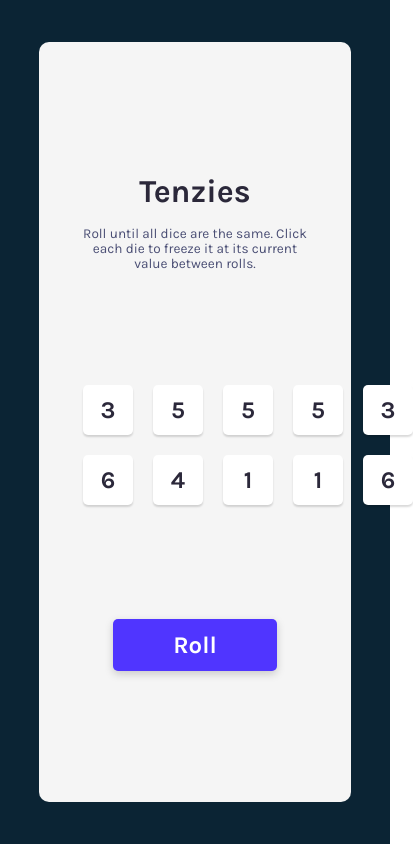
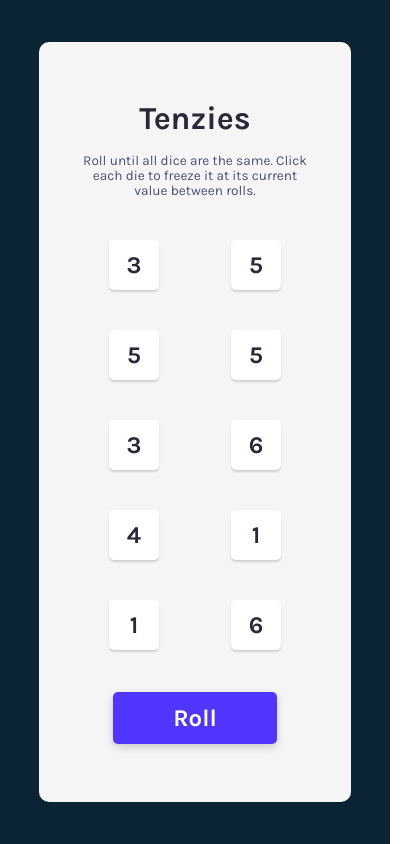
Before and after one commit to A-Selim/tenzi, a React (Vite) app: page / in a window 390 px wide. Shown: the whole page, 413 px wide, since content can reach past the window. Built offline with nearby package versions, Linux system fonts and the light colour scheme.

Commit message:
Refactor: media query

```diff
--- a/src/index.css
+++ b/src/index.css
@@ -67,8 +67,8 @@ header {
   width: 80%;
   margin: 0 auto;
   display: grid;
-  grid-template: auto / repeat(5, 1fr);
-  gap: 20px;
+  grid-template: auto / repeat(2, 1fr);
+  gap: 40px 20px;
   place-items: center;
 }
 
@@ -112,3 +112,9 @@ header {
 .held {
   background-color: #59e391;
 }
+
+@media (min-width: 768px) {
+  .dice-container {
+    grid-template: auto / repeat(5, 1fr);
+  }
+}
```
